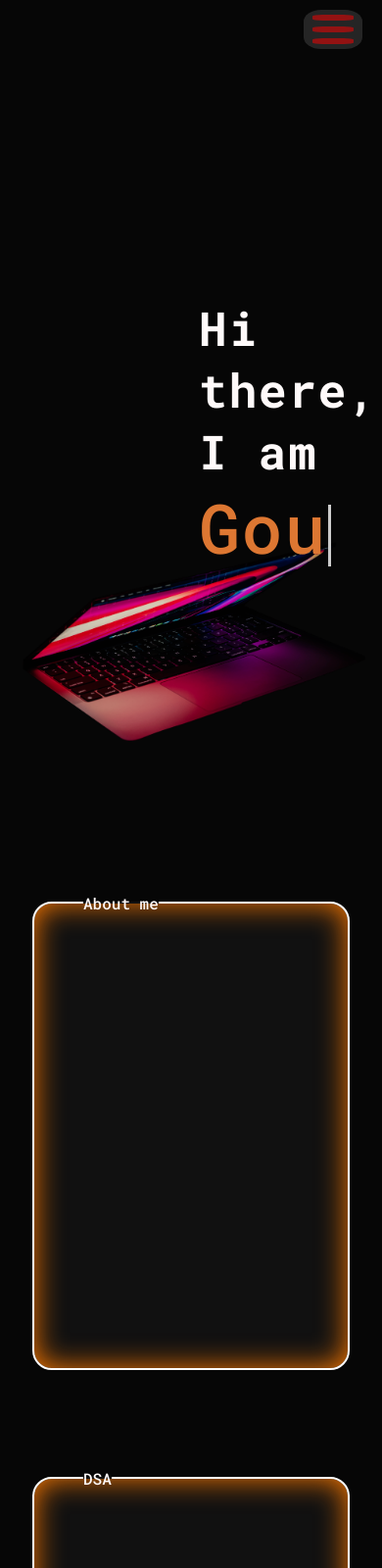
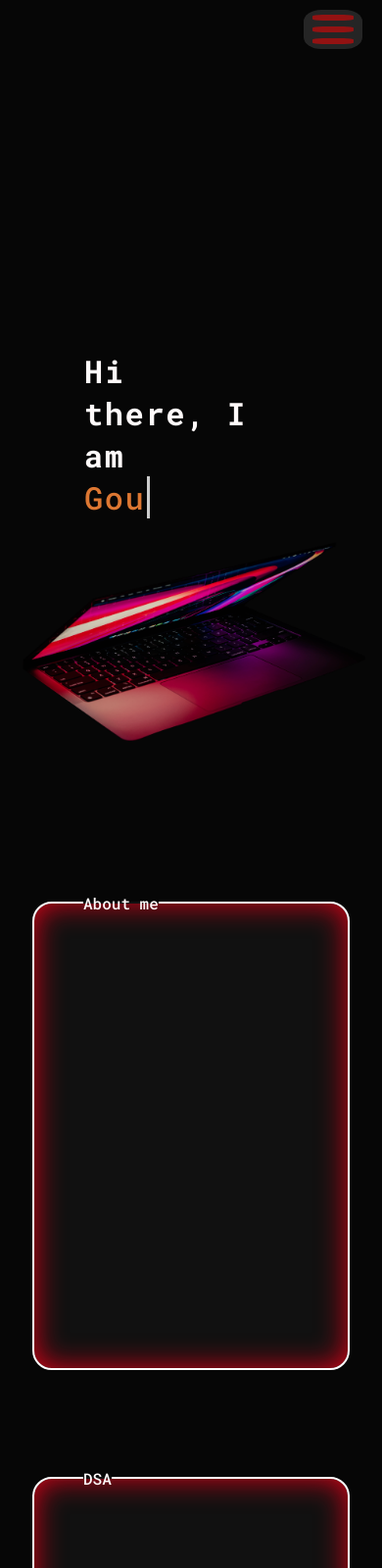
Before and after one commit to Gourav-Chouhan/Gourav-Chouhan.github.io, a plain HTML site: page index.html in a window 390 px wide. Shown: the top 1600 px of the page at 98% size. Drawn offline with Linux system fonts and the light colour scheme.

Commit message:
responsive

```diff
--- a/style.css
+++ b/style.css
@@ -162,7 +162,7 @@ a:hover {
 	width: 80vw;
 	border: white 2px solid;
 	padding: 50px;
-	box-shadow: inset #ff7b00 0px 0px 30px;
+	box-shadow: inset #df0218 0px 0px 30px;
 	z-index: 3;
 	margin: 40px;
 	border-radius: 20px;
@@ -336,42 +336,6 @@ a {
 		display: flex;
 	}
 }
-/* for mobile */
-
-@media (max-width: 600px) {
-	/* body {
-    background-color: yellow;
-  } */
-	.mid :nth-child(even) {
-		flex-direction: column-reverse;
-	}
-
-	.navBar {
-		flex-direction: column;
-		align-items: center;
-		/* justify-content: left ; */
-		margin: auto;
-		height: auto;
-		/* display: none; */
-	}
-	.hamburger {
-		display: flex;
-	}
-	.navBar div {
-		/* background-color: yellow; */
-		align-items: center;
-		flex-direction: column;
-		margin: auto;
-	}
-
-	.navBar :nth-child(2) {
-		margin: auto;
-	}
-
-	.stuffs {
-		flex-direction: column;
-	}
-}
 
 canvas {
 	position: absolute;
@@ -461,5 +425,53 @@ canvas {
 
 *::-webkit-scrollbar-thumb {
 	border-radius: 10px;
-	background-color: #ff7b00;
+	background-color: #b60011;
 }
+
+/* for mobile */
+
+@media (max-width: 600px) {
+	/* body {
+    background-color: yellow;
+  } */
+	.mid :nth-child(even) {
+		flex-direction: column-reverse;
+	}
+
+	.navBar {
+		flex-direction: column;
+		align-items: center;
+		/* justify-content: left ; */
+		margin: auto;
+		height: auto;
+		/* display: none; */
+	}
+	.hamburger {
+		display: flex;
+	}
+	.navBar div {
+		/* background-color: yellow; */
+		align-items: center;
+		flex-direction: column;
+		margin: auto;
+	}
+
+	.navBar :nth-child(2) {
+		margin: auto;
+	}
+
+	.stuffs {
+		flex-direction: column;
+	}
+	.container {
+		margin-left: 0;
+		margin-right: auto;
+	}
+
+	.container p {
+		font-size: 2rem;
+	}
+	.container p span.typed-text {
+		font-size: 2rem;
+	}
+}
```
